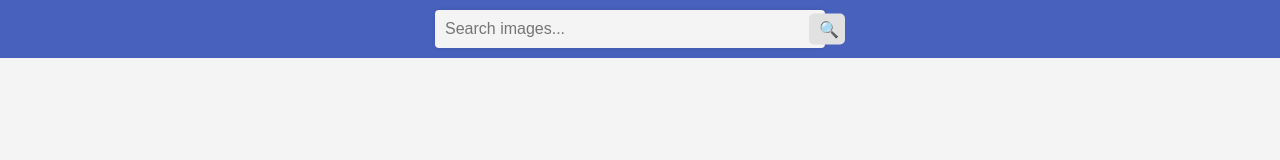
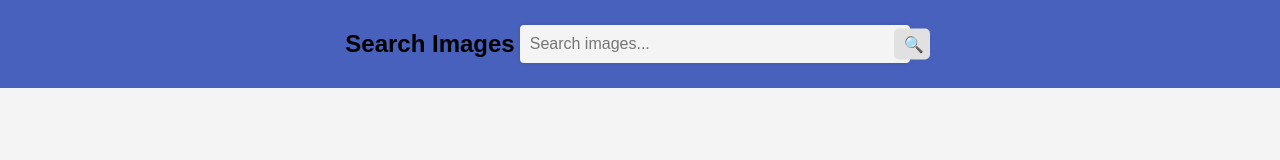
Before and after one commit to TechMaverickLab/goit-js-hw-11., a website built with Parcel: page index.html in a window 1280 px wide. Built offline with nearby package versions, Linux system fonts and the light colour scheme; a script that the page names is missing.

```diff
--- a/index.html
+++ b/index.html
@@ -5,10 +5,8 @@
     <meta name="viewport" content="width=device-width, initial-scale=1.0" />
     <title>Image Search App</title>
     <link rel="stylesheet" href="./styles/styles.css" />
-
     <!-- Notiflix CSS -->
     <link rel="stylesheet" href="./styles/notiflix-3.2.6.min.css" />
-
     <!-- SimpleLightbox CSS -->
     <link
       href="https://cdnjs.cloudflare.com/ajax/libs/simplelightbox/2.1.3/simple-lightbox.min.css"
@@ -17,6 +15,8 @@
   </head>
   <body>
     <section class="search-section">
+      <h2>Search Images</h2>
+      <!-- Додано заголовок для вдосконалення семантичної структури -->
       <form class="search-form" id="search-form">
         <input
           type="text"
```
Also changed, not shown: dist/index.html, 1 other file.
